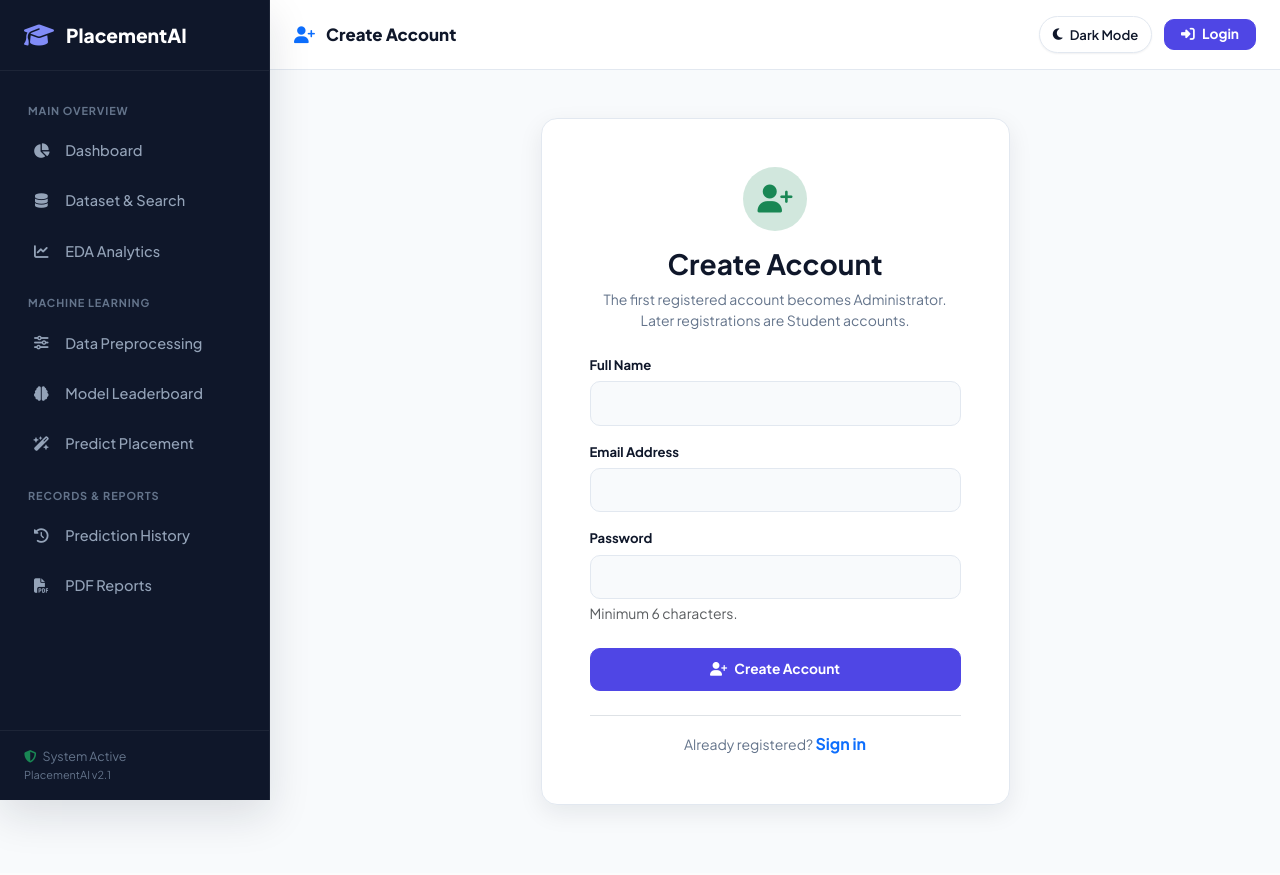
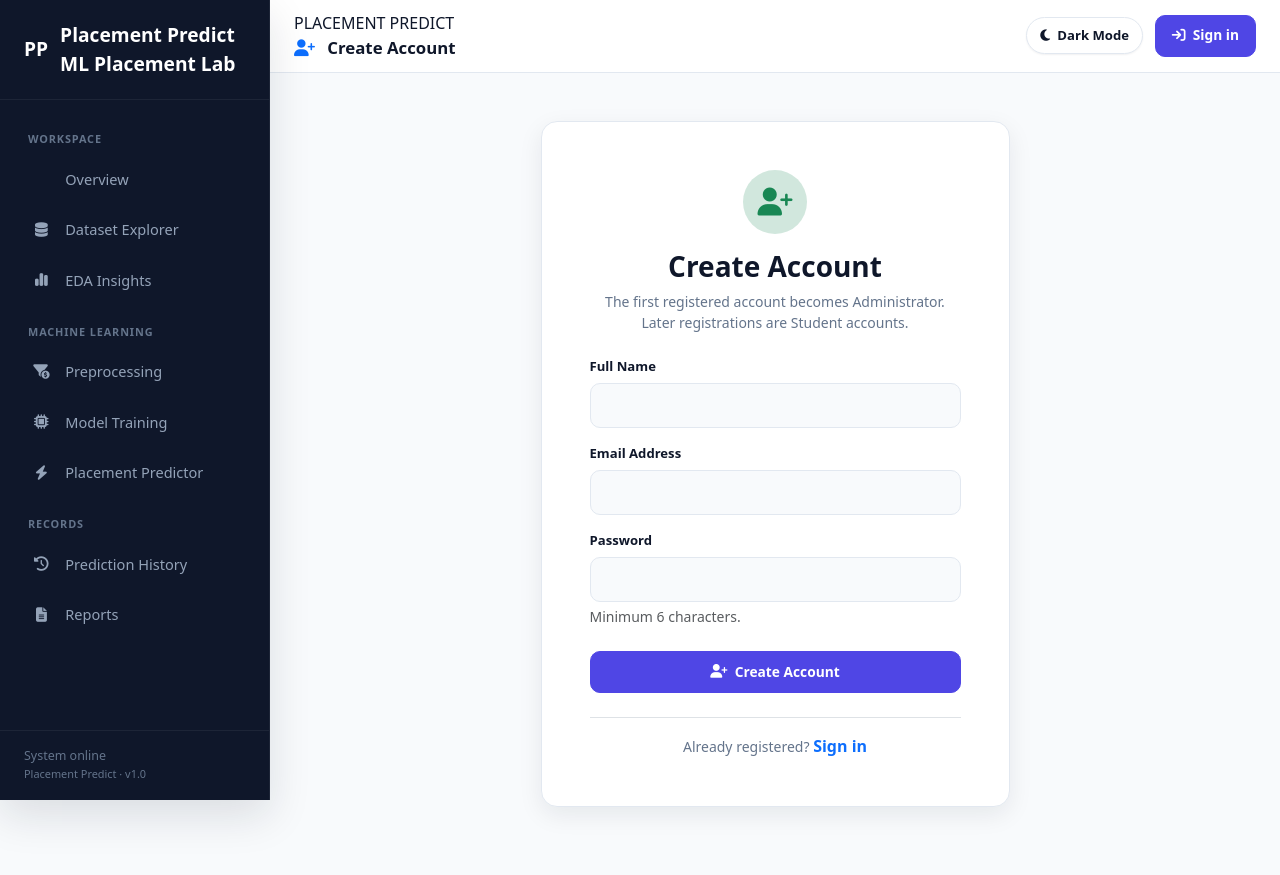
Before and after one commit to void-tech-shiv/Placment-predict, a Flask app: page /register in a window 1280 px wide. Before the commit the page ends 828 px from the top, so only its background shows below. Run offline with Flask 3, Linux system fonts and the light colour scheme; some libraries are stand-ins or nearby versions.

Commit message:
ui: redesign shared application shell

```diff
--- a/templates/base.html
+++ b/templates/base.html
@@ -4,66 +4,133 @@
     <meta charset="UTF-8">
     <meta name="viewport" content="width=device-width, initial-scale=1.0">
     <meta name="csrf-token" content="{{ csrf_token() }}">
-    <title>{% block title %}Placement Prediction System{% endblock %}</title>
+    <meta name="theme-color" content="#0f766e">
+    <title>{% block title %}Placement Predict{% endblock %}</title>
+
     <link rel="preconnect" href="https://fonts.googleapis.com">
     <link rel="preconnect" href="https://fonts.gstatic.com" crossorigin>
-    <link href="https://fonts.googleapis.com/css2?family=Plus+Jakarta+Sans:wght@300;400;500;600;700;800&display=swap" rel="stylesheet">
+    <link href="https://fonts.googleapis.com/css2?family=Manrope:wght@400;500;600;700;800&display=swap" rel="stylesheet">
     <link href="https://cdn.jsdelivr.net/npm/bootstrap@5.3.3/dist/css/bootstrap.min.css" rel="stylesheet">
     <link href="https://cdnjs.cloudflare.com/ajax/libs/font-awesome/6.5.2/css/all.min.css" rel="stylesheet">
     <link rel="stylesheet" href="{{ url_for('static', filename='css/theme.css') }}">
     <link rel="stylesheet" href="{{ url_for('static', filename='css/dashboard.css') }}">
+    {% block extra_head %}{% endblock %}
+    <link rel="stylesheet" href="{{ url_for('static', filename='css/placement-predict.css') }}">
     <script src="{{ url_for('static', filename='js/theme.js') }}"></script>
-    {% block extra_head %}{% endblock %}
 </head>
 <body data-user-role="{{ session.get('user', {}).get('role', '') }}">
 <div class="sidebar-backdrop" id="sidebarBackdrop"></div>
-<div class="app-wrapper">
-    <aside class="app-sidebar" aria-label="Primary navigation">
-        <div class="sidebar-brand"><i class="fa-solid fa-graduation-cap"></i><span>PlacementAI</span></div>
-        <nav class="sidebar-nav">
-            <div class="nav-heading">Main Overview</div>
-            <a href="{{ url_for('dashboard') }}" class="{% if request.endpoint == 'dashboard' %}active{% endif %}"><i class="fa-solid fa-chart-pie"></i><span>Dashboard</span></a>
-            <a href="{{ url_for('dataset_preview') }}" class="{% if request.endpoint in ['upload_dataset','dataset_preview'] %}active{% endif %}"><i class="fa-solid fa-database"></i><span>Dataset & Search</span></a>
-            <a href="{{ url_for('eda') }}" class="{% if request.endpoint == 'eda' %}active{% endif %}"><i class="fa-solid fa-chart-line"></i><span>EDA Analytics</span></a>
+
+<div class="app-wrapper pp-shell">
+    <aside class="app-sidebar pp-sidebar" aria-label="Primary navigation">
+        <div class="sidebar-brand pp-brand">
+            <div class="pp-brand-mark" aria-hidden="true">PP</div>
+            <div class="pp-brand-copy">
+                <strong>Placement Predict</strong>
+                <span>ML Placement Lab</span>
+            </div>
+        </div>
+
+        <nav class="sidebar-nav pp-nav">
+            <div class="nav-heading">Workspace</div>
+            <a href="{{ url_for('dashboard') }}" class="{% if request.endpoint == 'dashboard' %}active{% endif %}">
+                <i class="fa-solid fa-grid-2"></i><span>Overview</span>
+            </a>
+            <a href="{{ url_for('dataset_preview') }}" class="{% if request.endpoint in ['upload_dataset','dataset_preview'] %}active{% endif %}">
+                <i class="fa-solid fa-database"></i><span>Dataset Explorer</span>
+            </a>
+            <a href="{{ url_for('eda') }}" class="{% if request.endpoint == 'eda' %}active{% endif %}">
+                <i class="fa-solid fa-chart-simple"></i><span>EDA Insights</span>
+            </a>
+
             <div class="nav-heading">Machine Learning</div>
-            <a href="{{ url_for('preprocessing') }}" class="{% if request.endpoint in ['preprocessing','download_preprocessed'] %}active{% endif %}"><i class="fa-solid fa-sliders"></i><span>Data Preprocessing</span></a>
-            <a href="{{ url_for('train') }}" class="{% if request.endpoint == 'train' %}active{% endif %}"><i class="fa-solid fa-brain"></i><span>Model Leaderboard</span></a>
-            <a href="{{ url_for('prediction') }}" class="{% if request.endpoint in ['prediction','predict'] %}active{% endif %}"><i class="fa-solid fa-wand-magic-sparkles"></i><span>Predict Placement</span></a>
-            <div class="nav-heading">Records & Reports</div>
-            <a href="{{ url_for('history') }}" class="{% if request.endpoint == 'history' %}active{% endif %}"><i class="fa-solid fa-clock-rotate-left"></i><span>Prediction History</span></a>
-            <a href="{{ url_for('report') }}" class="{% if request.endpoint in ['report','download_saved_report'] %}active{% endif %}"><i class="fa-solid fa-file-pdf"></i><span>PDF Reports</span></a>
+            <a href="{{ url_for('preprocessing') }}" class="{% if request.endpoint in ['preprocessing','download_preprocessed'] %}active{% endif %}">
+                <i class="fa-solid fa-filter-circle-dollar"></i><span>Preprocessing</span>
+            </a>
+            <a href="{{ url_for('train') }}" class="{% if request.endpoint == 'train' %}active{% endif %}">
+                <i class="fa-solid fa-microchip"></i><span>Model Training</span>
+            </a>
+            <a href="{{ url_for('prediction') }}" class="{% if request.endpoint in ['prediction','predict'] %}active{% endif %}">
+                <i class="fa-solid fa-bolt"></i><span>Placement Predictor</span>
+            </a>
+
+            <div class="nav-heading">Records</div>
+            <a href="{{ url_for('history') }}" class="{% if request.endpoint == 'history' %}active{% endif %}">
+                <i class="fa-solid fa-clock-rotate-left"></i><span>Prediction History</span>
+            </a>
+            <a href="{{ url_for('report') }}" class="{% if request.endpoint in ['report','download_saved_report'] %}active{% endif %}">
+                <i class="fa-solid fa-file-lines"></i><span>Reports</span>
+            </a>
         </nav>
-        <div class="sidebar-footer"><div><i class="fa-solid fa-shield-halved text-success me-1"></i> System Active</div><small>PlacementAI v2.1</small></div>
+
+        <div class="sidebar-footer pp-sidebar-footer">
+            <div class="pp-system-status"><span class="pp-status-dot"></span><span>System online</span></div>
+            <small>Placement Predict · v1.0</small>
+        </div>
     </aside>
-    <div class="app-main">
-        <header class="app-header">
+
+    <div class="app-main pp-main">
+        <header class="app-header pp-header">
             <div class="header-left">
-                <button class="mobile-sidebar-btn" id="mobileSidebarToggle" aria-label="Open navigation" aria-expanded="false"><i class="fa-solid fa-bars"></i></button>
-                <div class="header-title">{% block page_header %}Dashboard{% endblock %}</div>
+                <button class="mobile-sidebar-btn" id="mobileSidebarToggle" type="button" aria-label="Open navigation" aria-expanded="false">
+                    <i class="fa-solid fa-bars-staggered"></i>
+                </button>
+                <div>
+                    <div class="pp-eyebrow">PLACEMENT PREDICT</div>
+                    <div class="header-title">{% block page_header %}Overview{% endblock %}</div>
+                </div>
             </div>
+
             <div class="header-actions">
-                <button class="theme-toggle-btn" id="themeToggleBtn" type="button" aria-label="Toggle theme"><i id="themeToggleIcon" class="fa-solid fa-moon"></i><span id="themeToggleText">Dark Mode</span></button>
+                <button class="theme-toggle-btn" id="themeToggleBtn" type="button" aria-label="Toggle theme">
+                    <i id="themeToggleIcon" class="fa-solid fa-moon"></i>
+                    <span id="themeToggleText">Dark Mode</span>
+                </button>
+
                 {% if session.get('user') %}
-                <div class="user-badge">
+                <div class="user-badge pp-user-chip">
                     <div class="user-avatar">{{ session.get('user', {}).get('name', 'U')[0] | upper }}</div>
-                    <div class="user-meta"><div class="fw-bold user-name">{{ session.get('user', {}).get('name', 'User') }}</div><small>{{ session.get('user', {}).get('role', 'Student') }}</small></div>
-                    <form method="POST" action="{{ url_for('logout') }}" class="logout-form mb-0"><button type="submit" class="icon-button text-danger" title="Logout" aria-label="Logout"><i class="fa-solid fa-right-from-bracket"></i></button></form>
+                    <div class="user-meta">
+                        <div class="fw-bold user-name">{{ session.get('user', {}).get('name', 'User') }}</div>
+                        <small>{{ session.get('user', {}).get('role', 'Student') }}</small>
+                    </div>
+                    <form method="POST" action="{{ url_for('logout') }}" class="logout-form mb-0">
+                        <button type="submit" class="icon-button text-danger" title="Logout" aria-label="Logout">
+                            <i class="fa-solid fa-arrow-right-from-bracket"></i>
+                        </button>
+                    </form>
                 </div>
                 {% else %}
-                <a href="{{ url_for('login') }}" class="btn-primary-custom py-1 px-3"><i class="fa-solid fa-right-to-bracket"></i> Login</a>
+                <a href="{{ url_for('login') }}" class="btn-primary-custom pp-login-link">
+                    <i class="fa-solid fa-arrow-right-to-bracket"></i> Sign in
+                </a>
                 {% endif %}
             </div>
         </header>
-        <main class="content-body page-fade-in">
+
+        <main class="content-body page-fade-in pp-content">
             {% with messages = get_flashed_messages(with_categories=true) %}
-                {% if messages %}<div class="mb-4">{% for category, message in messages %}<div class="alert alert-{{ category if category != 'error' else 'danger' }} alert-dismissible fade show shadow-sm rounded-3 d-flex align-items-center gap-2" role="alert"><i class="fa-solid {% if category == 'success' %}fa-circle-check text-success{% elif category in ['danger','error'] %}fa-triangle-exclamation text-danger{% else %}fa-circle-info text-info{% endif %}"></i><div class="flex-grow-1 fw-semibold">{{ message }}</div><button type="button" class="btn-close" data-bs-dismiss="alert" aria-label="Close"></button></div>{% endfor %}</div>{% endif %}
+                {% if messages %}
+                <div class="mb-4 pp-alert-stack">
+                    {% for category, message in messages %}
+                    <div class="alert alert-{{ category if category != 'error' else 'danger' }} alert-dismissible fade show pp-alert" role="alert">
+                        <i class="fa-solid {% if category == 'success' %}fa-circle-check{% elif category in ['danger','error'] %}fa-triangle-exclamation{% else %}fa-circle-info{% endif %}"></i>
+                        <div class="flex-grow-1 fw-semibold">{{ message }}</div>
+                        <button type="button" class="btn-close" data-bs-dismiss="alert" aria-label="Close"></button>
+                    </div>
+                    {% endfor %}
+                </div>
+                {% endif %}
             {% endwith %}
+
             {% block content %}{% endblock %}
         </main>
     </div>
 </div>
+
 <script src="https://cdn.jsdelivr.net/npm/bootstrap@5.3.3/dist/js/bootstrap.bundle.min.js"></script>
 <script src="https://cdn.jsdelivr.net/npm/chart.js"></script>
+<script src="{{ url_for('static', filename='js/brand.js') }}"></script>
 {% block extra_scripts %}{% endblock %}
 </body>
 </html>
```
